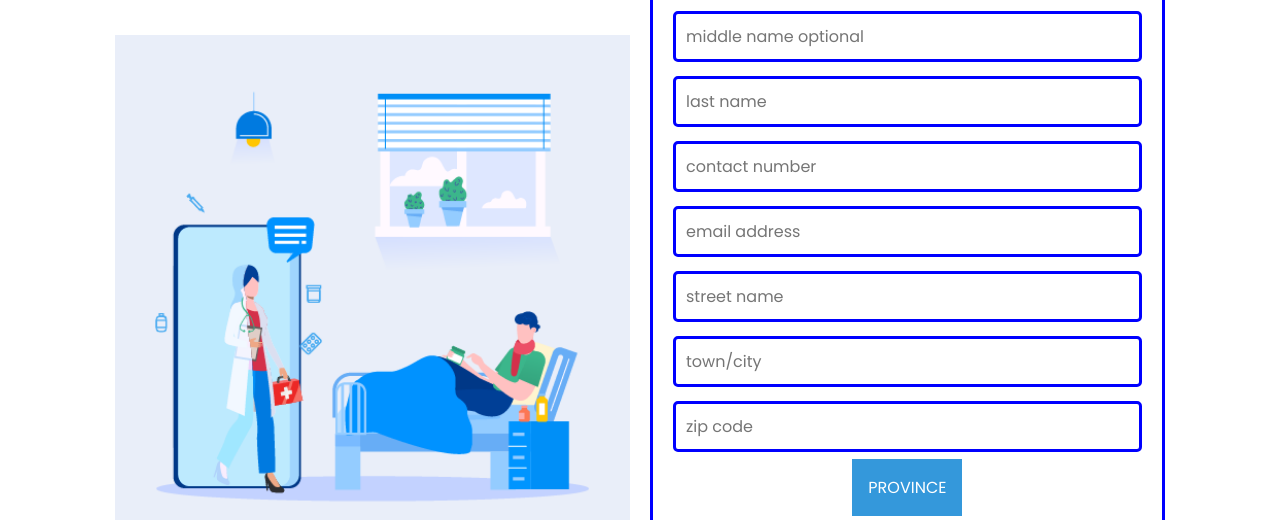
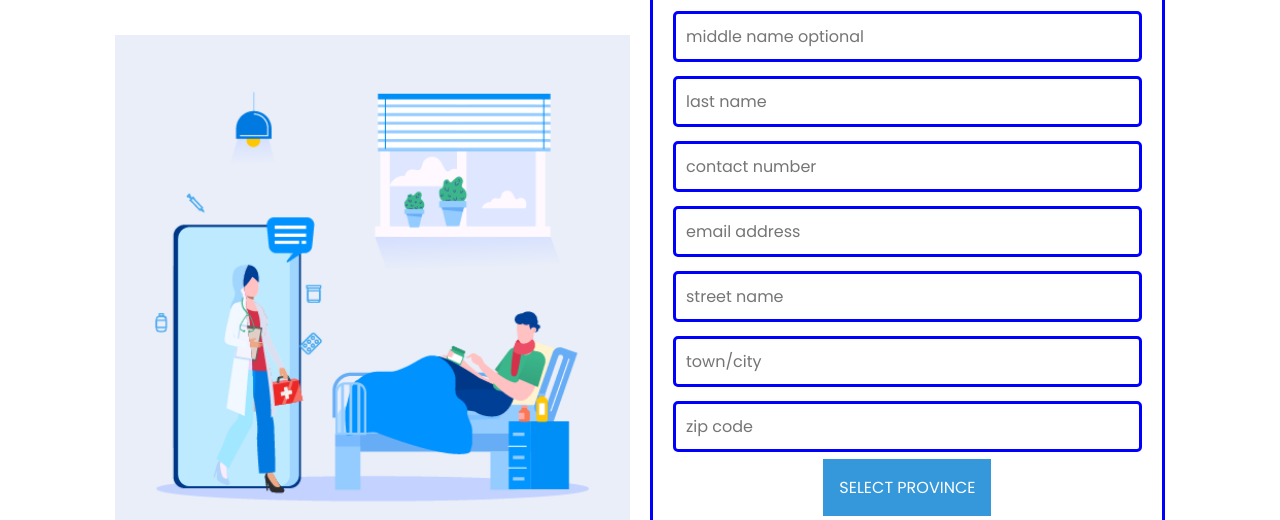
Before and after one commit to Maluleke-Jabulani/mobile-medication, a plain HTML site: page signup.html in a window 1280 px wide. Shown: the part 254-774 px from the top of the page. Drawn offline with Linux system fonts and the light colour scheme.

Commit message:
new commit

```diff
--- a/signup.html
+++ b/signup.html
@@ -44,8 +44,8 @@
           <input type="address" placeholder="zip code" class="box" required />
 
           <div class="dropdown">
-            <button onclick="myFunction()" class="dropbtn">
-              province<span class="fas fa-chevron-down"></span>
+            <button onclick="myFunction()" class="dropbtn">select
+              province
             </button>
             <div id="myDropdown" class="dropdown-content">
               <a href="#mEastern cape">Eastern Cape</a>
```
Also changed, not shown: request.html (+1 -1 lines).
